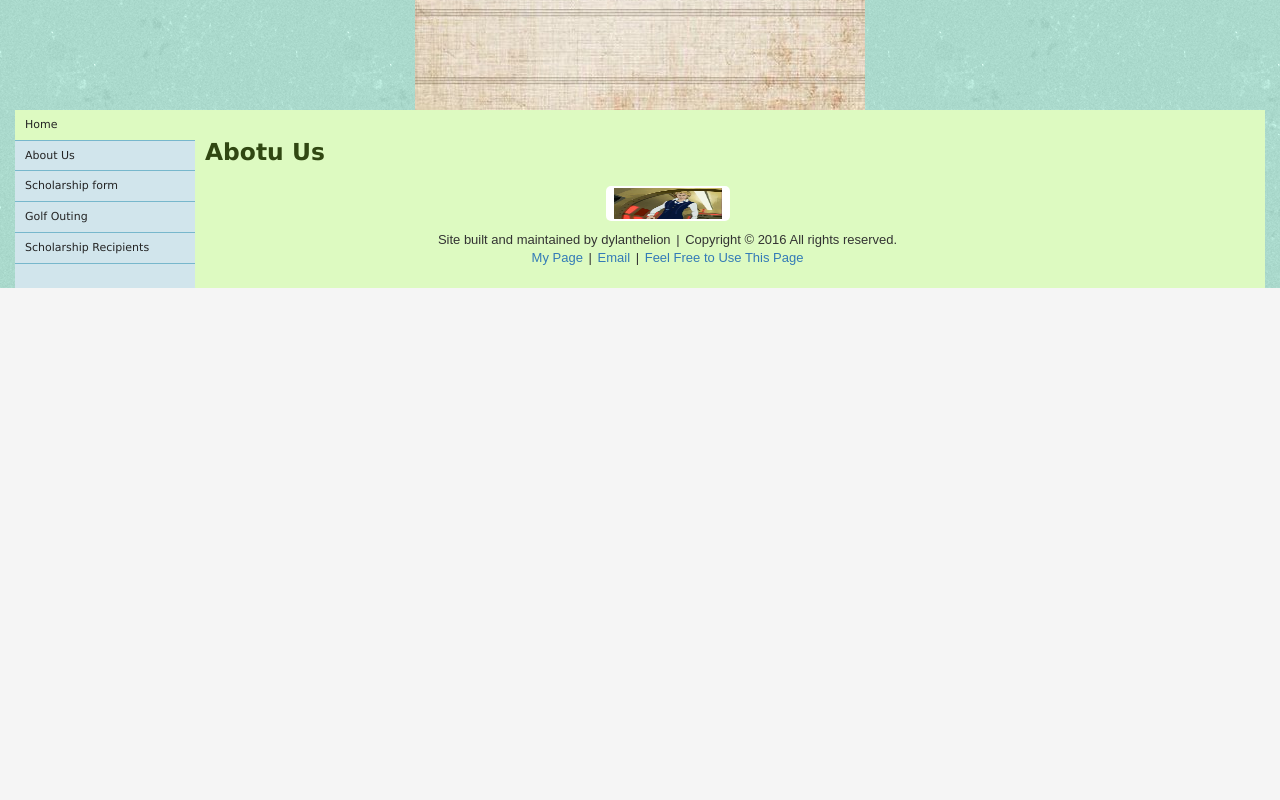
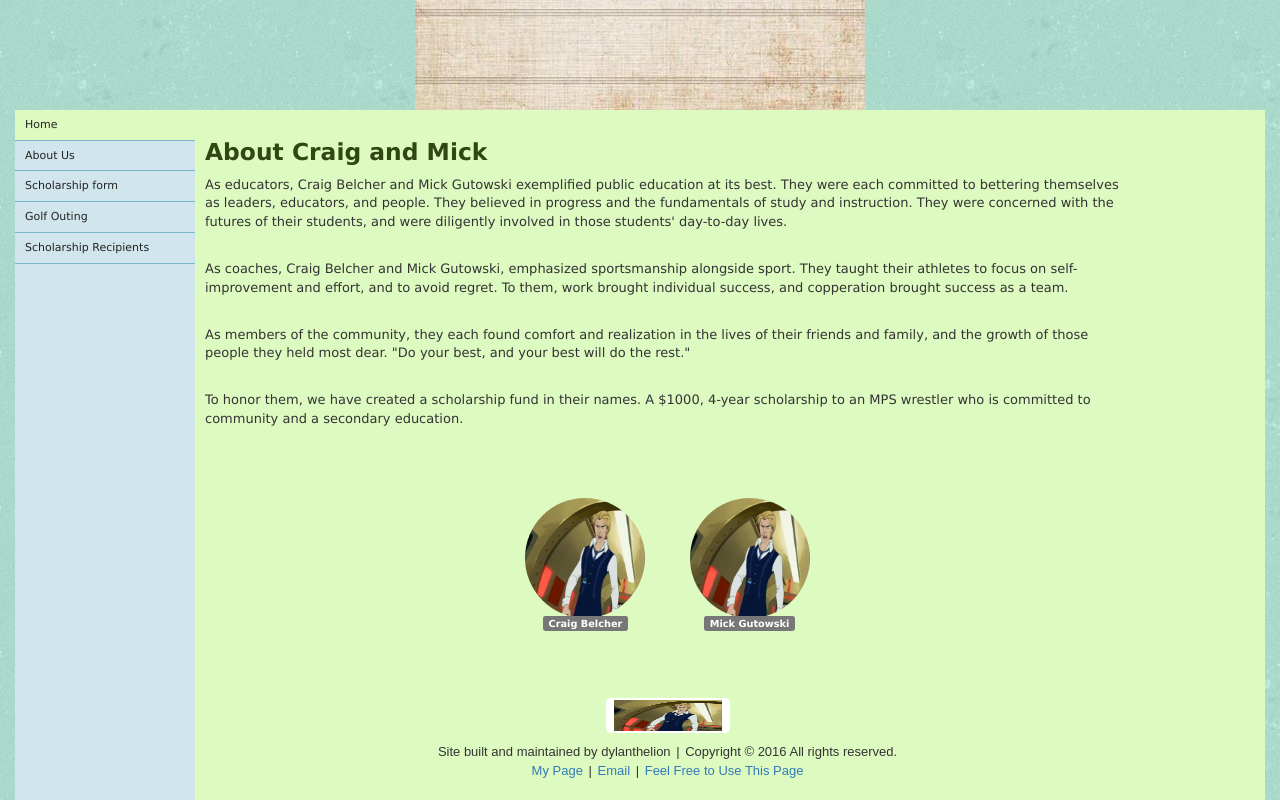
Before and after one commit to dylanthelion/dadsSite, a website: page public/html/aboutUs.html in a window 1280 px wide. Shown: the part 616-1416 px from the top of the page. Before the commit the page ends 904 px from the top, so only its background shows below. Drawn offline with Linux system fonts and the light colour scheme.

Commit message:
Finished about us page

```diff
--- a/public/html/aboutUs.html
+++ b/public/html/aboutUs.html
@@ -12,7 +12,7 @@
   <link href="/styles/event.css?version=10.0.14" rel="stylesheet" type="text/css" />
   <link rel="stylesheet" type="text/css" href="/styles/font-awesome.min.css">
   <link rel="stylesheet" type="text/css" href="/styles/bootsnipp.min.css">
-
+  <link rel="stylesheet" type="text/css" href="/styles/aboutUs.css">
   <meta property="og:title" content="Craig Belcher&#39;s Memorial Scholarship Fund" />
   <meta property="og:locality" content="Milwaukee" />
   <meta property="og:region" content="Wisconsin" />
@@ -81,7 +81,33 @@
 
                 <div class="main">
                   <div>
-                    <h1>Abotu Us</h1>
+                    <h1>About Craig and Mick</h1>
+                    <p>As educators, Craig Belcher and Mick Gutowski exemplified public education at its best. They were each committed to bettering themselves as leaders, educators, and people. They believed in progress and the fundamentals of study and instruction. They were concerned with the futures of their students, and were diligently involved in those students' day-to-day lives.</p>
+                    <br>
+                    <p>As coaches, Craig Belcher and Mick Gutowski, emphasized sportsmanship alongside sport. They taught their athletes to focus on self-improvement and effort, and to avoid regret. To them, work brought individual success, and copperation brought success as a team.</p>
+                    <br>
+                    <p>As members of the community, they each found comfort and realization in the lives of their friends and family, and the growth of those people they held most dear. "Do your best, and your best will do the rest."</p>
+                    <br>
+                    <p>To honor them, we have created a scholarship fund in their names. A $1000, 4-year scholarship to an MPS wrestler who is committed to community and a secondary education.</p>
+                  </div>
+                  <div class='profile-pic-container'>
+                    <div class='profile-pic-inner'>
+                      <div>
+                        <img class='img-circle profile-image-small' src="/assets/BOWIE.jpg">
+                        <div>
+                          <span class='label label-default'>Craig Belcher</span>
+                        </div>
+                      </div>
+                    </div>
+                    <div class='profile-pic-inner'>
+                      <div>
+                        <img class='img-circle profile-image-small' src="/assets/BOWIE.jpg">
+                        <div>
+                          <span class='label label-default'>Mick Gutowski</span>
+                        </div>
+                      </div>
+                    </div>
+                  </div>
                   <!-- Footer -->
                   <div>
                     <div>
--- /dev/null
+++ b/public/styles/aboutUs.css
@@ -0,0 +1,14 @@
+.profile-image-small {
+	width: 120px;
+	height: 120px;
+}
+
+.profile-pic-container {
+	padding: 40px;
+	text-align: center;
+}
+
+.profile-pic-inner {
+     display: inline-block;
+     padding: 20px;
+}
```
